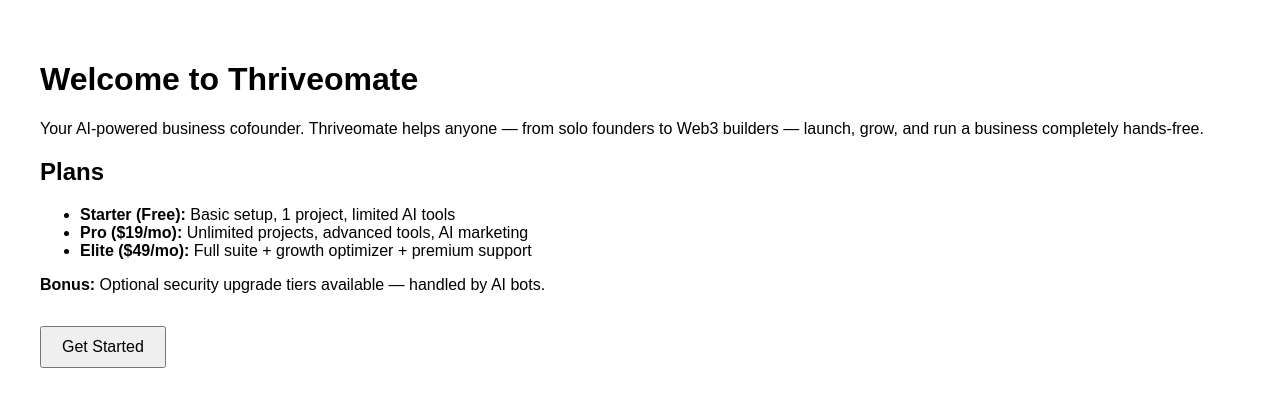
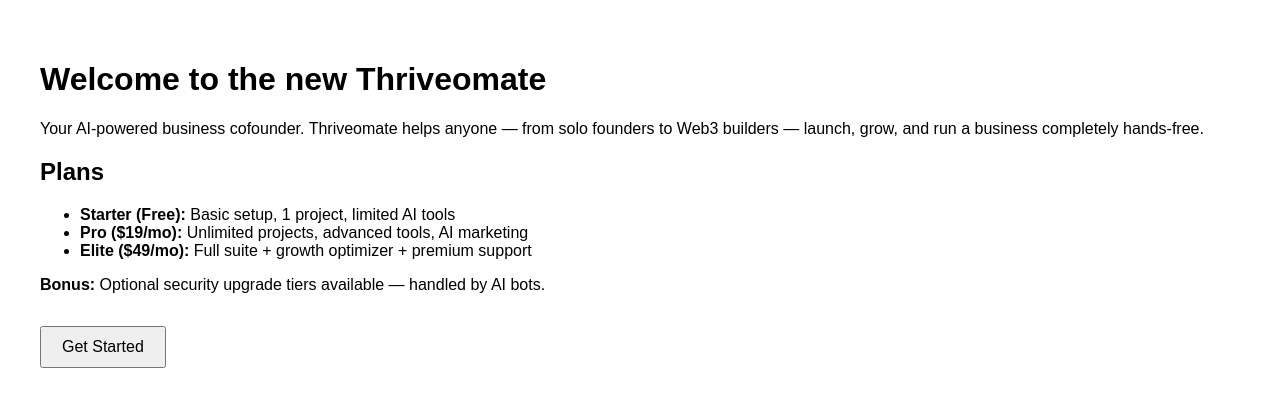
Before and after one commit to GlobalBlockHQ/thriveomate, a Next.js app: page / in a window 1280 px wide. Shown: the top 406 px of the page. Built offline with nearby package versions, Linux system fonts and the light colour scheme.

Commit message:
Update index.tsx

```diff
--- a/pages/index.tsx
+++ b/pages/index.tsx
@@ -12,7 +12,7 @@
       </Head>
 
       <main style={{ padding: '2rem', fontFamily: 'Arial, sans-serif' }}>
-        <h1>Welcome to Thriveomate</h1>
+        <h1>Welcome to the new Thriveomate</h1>
         <p>
           Your AI-powered business cofounder. Thriveomate helps anyone — from solo founders to Web3 builders —
           launch, grow, and run a business completely hands-free.
```
